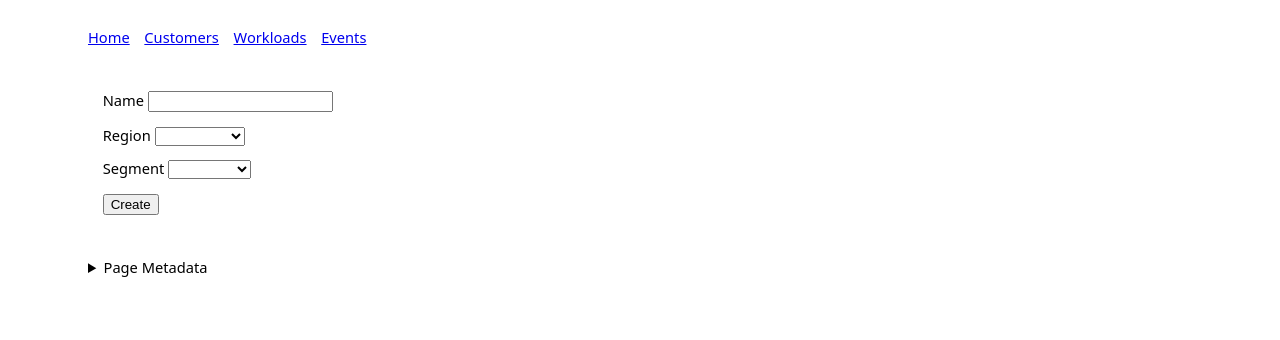
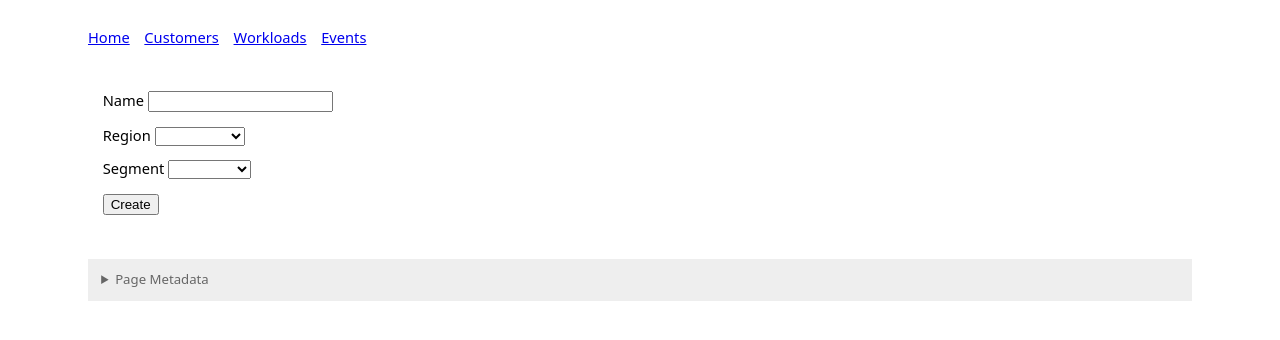
Before and after one commit to jmakeig/pipeline, a SvelteKit app: page /customers/new in a window 1280 px wide. Shown: the top 340 px of the page. Built offline with nearby package versions, Linux system fonts and the light colour scheme.

Commit message:
Better debugging output

```diff
--- a/src/routes/+layout.svelte
+++ b/src/routes/+layout.svelte
@@ -17,9 +17,28 @@
 <slot></slot>
 
 <footer>
-	<details>
+	<details class="meta">
 		<summary>Page Metadata</summary>
-		<pre>{$page.url.pathname}</pre>
+		<table>
+			<tbody>
+				<tr>
+					<th role="rowheader"><code>$page.url.pathname</code></th>
+					<td><code>{$page.url.pathname}</code></td>
+				</tr>
+				<tr>
+					<th role="rowheader"><code>$page.status</code></th>
+					<td><code>{$page.status}</code></td>
+				</tr>
+				<tr>
+					<th role="rowheader"><code>$page.data</code></th>
+					<td><pre>{JSON.stringify($page.data, null, 2)}</pre></td>
+				</tr>
+				<tr>
+					<th role="rowheader"><code>$page.form?.validations</code></th>
+					<td><pre>{JSON.stringify($page.form?.validations, null, 2)}</pre></td>
+				</tr>
+			</tbody>
+		</table>
 	</details>
 </footer>
 
@@ -39,4 +58,20 @@
 		margin: 0;
 		padding: 0;
 	}
+
+	.meta {
+		margin: 1em 0;
+		padding: 1em;
+
+		font-size: 0.9em;
+		color: #666;
+		background: #eee;
+	}
+	.meta table {
+		width: auto;
+		margin: 1em 0;
+	}
+	.meta table th[role='rowheader'] {
+		vertical-align: top;
+	}
 </style>
--- a/src/routes/+page.svelte
+++ b/src/routes/+page.svelte
@@ -99,12 +99,6 @@
 	</table>
 </section>
 
-<details>
-	<summary><code>data</code></summary>
-	<pre>{JSON.stringify(data.follow_ups, null, 2)}</pre>
-	<pre>{JSON.stringify(data.stages, null, 2)}</pre>
-</details>
-
 <style>
 	header {
 		display: flex;
```
